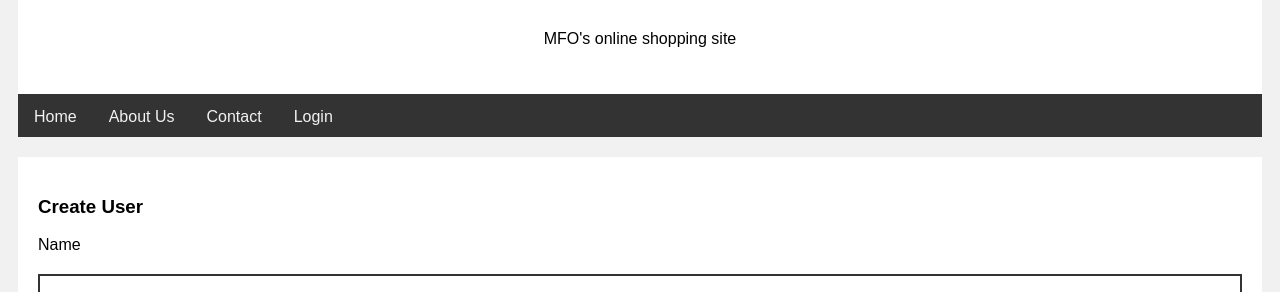
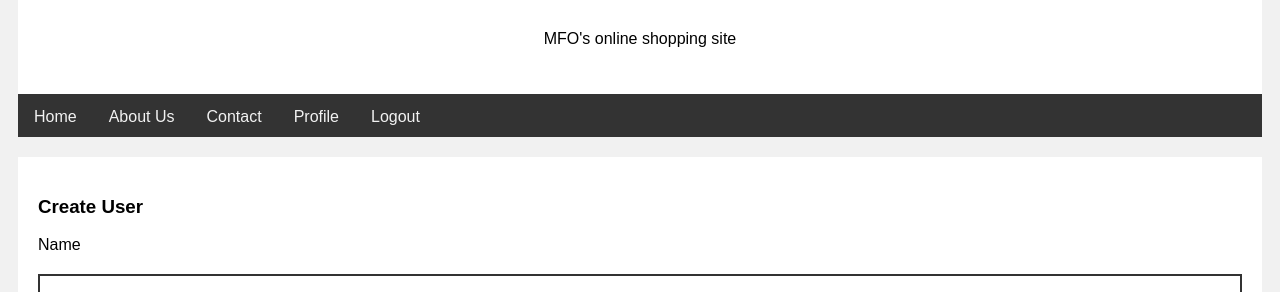
Before and after one commit to okuyanf61/DJI-Store, a PHP site: page /create_user.php in a window 1280 px wide. Shown: the part 143-435 px from the top of the page. Run offline with PHP 8.4, Linux system fonts and the light colour scheme; a user stored in the database is signed in; data that the repository does not hold is empty.

Commit message:
fix: navbar of create user

```diff
--- a/create_user.php
+++ b/create_user.php
@@ -53,7 +53,8 @@
     <a href="index.php"">Home</a>
     <a href="#">About Us</a>
     <a href="#">Contact</a>
-    <a href="login.php">Login</a>
+    <a href="profile.php.php">Profile</a>
+    <a href="logout.php">Logout</a>
 </div>
 
 <div class="row" id="shop">
--- a/index.php
+++ b/index.php
@@ -27,6 +27,7 @@
     <a id="navbar-register" href="register.php">Register</a>
     <a id="navbar-profile" href="profile.php">Profile</a>
     <a id="navbar-logout" href="logout.php" style="display: none">Logout</a>
+    <a id="navbar-create-user" href="create_user.php" style="display: none">Create User</a>
     <button class="basket" style="float:right" onclick="toggleBasket()">&#128722;</button>
     <select name="category" id="category" onchange="fillByCategory()" style="float:right" >
         <option value="Category">Category</option>
@@ -219,6 +220,7 @@
     let isAdmin = parseInt(<?php echo json_encode($_SESSION["user_is_admin"]); ?>);
     if (isAdmin) {
         document.getElementById("add-product").style.display = "block";
+        document.getElementById("navbar-create-user").style.display = "block";
     }
 
     function fillByCategory() {
```
